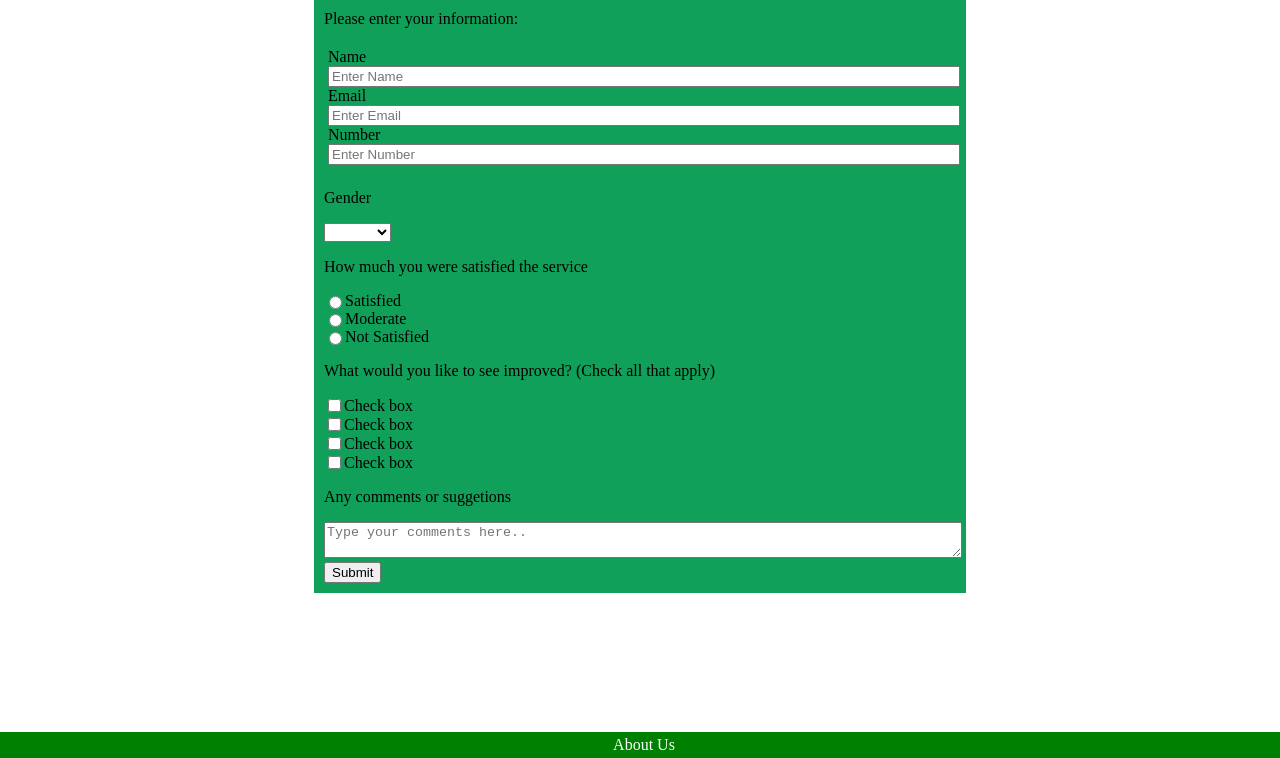
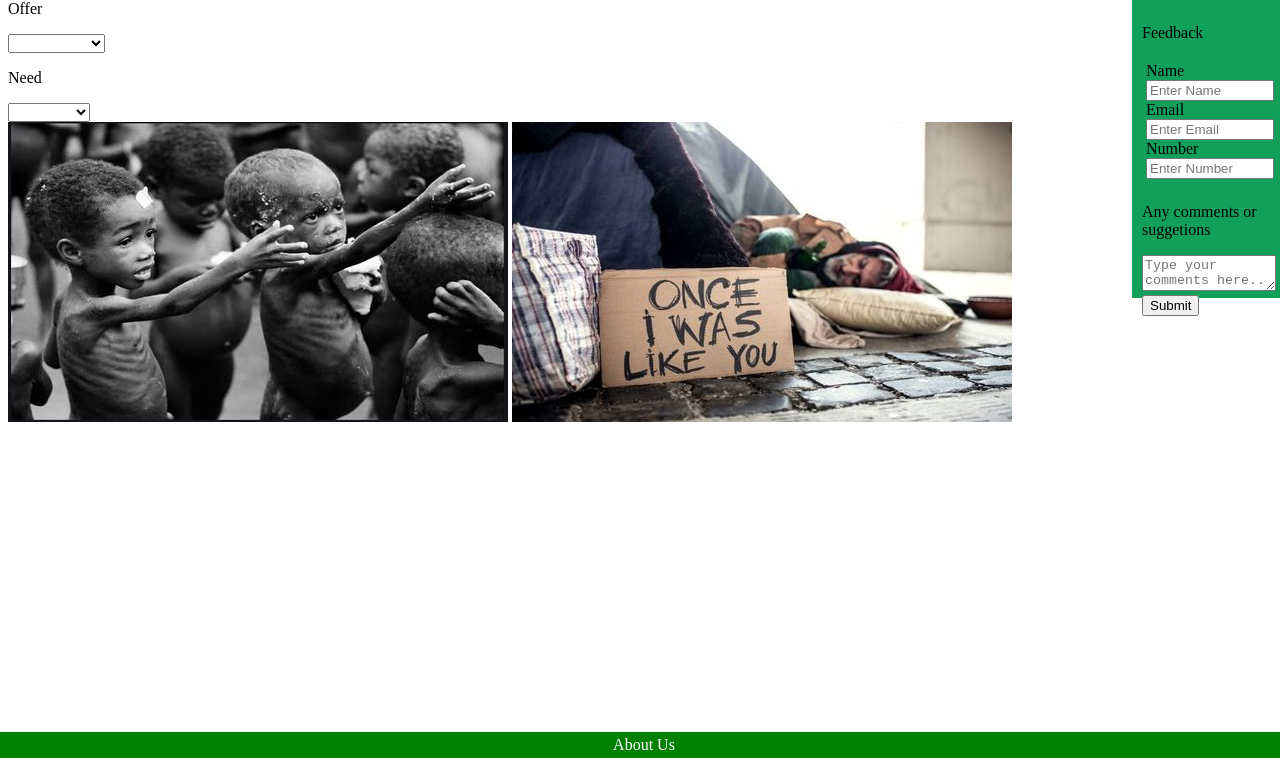
Before and after one commit to shozibahmed/automation_selenium_java_demo_site, a plain HTML site: page demo_website/demo.html in a window 1280 px wide. Shown: the part 42-800 px from the top of the page. Drawn offline with Linux system fonts and the light colour scheme.

Commit message:
added image

```diff
--- a/demo_website/demo.html
+++ b/demo_website/demo.html
@@ -67,9 +67,12 @@
             display: block;
             background-color: rgb(17, 160, 89);
             margin: auto;
-            width: 50%;
+            width: 10%;
             padding: 10px;
-            height: 100%;
+            height: 35%;
+            position:fixed;
+            right:0;
+            top:40px;
 
 
         }
@@ -157,7 +160,7 @@
 
 
     <form id="survey-form">
-        <p id="description">Please enter your information:</p>
+        <p id="description">Feedback</p>
         <div id="info-group">
             <label id="name-label">Name</label>
             <input id="name" type="text" placeholder="Enter Name" required class="info">
@@ -170,38 +173,8 @@
             <input id="number" type="number" placeholder="Enter Number" class="info">
 
         </div>
-        <div>
-            <p>Gender</p>
-            <select id="dropdown">
-                <option></option>
 
-                <option>Male</option>
-                <option>Female</option>
-
-
-
-            </select>
-        </div>
-        <div id="satisfaction">
-            <p>How much you were satisfied the service </p>
-
-            <label>
-                <input name="satisfaction" value="Satisfied" type="radio">Satisfied
-            </label>
-            <label>
-                <input name="satisfaction" value="Moderate" type="radio">Moderate
-            </label>
-            <label>
-                <input name="satisfaction" value="Not Satisfied" type="radio">Not Satisfied
-            </label>
-
-        </div>
-        <p id="recomodation">What would you like to see improved? (Check all that apply)</p>
-        <label><input name="recomodation" value="Response Fast" type="checkbox"> Check box</label>
-        <label><input name="recomodation" value="xyz" type="checkbox"> Check box</label>
-        <label><input name="recomodation" value="Response Fas" type="checkbox"> Check box</label>
-        <label><input name="recomodation" value="Response Fas" type="checkbox"> Check box</label>
-        <div>
+        <div class="comment">
             <p>Any comments or suggetions</p>
             <textarea id="comment" placeholder="Type your comments here.."></textarea>
 
@@ -214,6 +187,52 @@
 
     </form>
 
+        <div class="donate">
+            <p>Offer</p>
+            <select id="donate">
+                <option></option>
+                <option>Employment</option>
+
+                <option>Cloths</option>
+                <option>Foods</option>
+                <option>Shelter</option>
+                <option>Education</option>
+                <option>Elecronics</option>
+                <option>Toys</option>
+
+
+
+            </select>
+
+        </div>
+
+        <div class="Need">
+            <p>Need</p>
+            <select id="need">
+                <option></option>
+
+                <option>Cloths</option>
+                <option>Foods</option>
+                <option>Shelter</option>
+                <option>Education</option>
+
+
+
+            </select>
+
+        </div>
+
+        <div id="image">
+            <img class="hunger_image" src="images/hunger_kids_500x300.jpg" alt="hungry children">
+            <img class="homeless_image" src="images/homeless_man_1_500x300.jpg" alt="homeless man">
+
+
+
+        </div>
+
+
+
+
 
 
     <footer id="footer">About Us</footer>
```
Also changed, not shown: demo_website/images/homeless_man_1_500x300.jpg (added), demo_website/images/hunger_kids_500x300.jpg (added).
